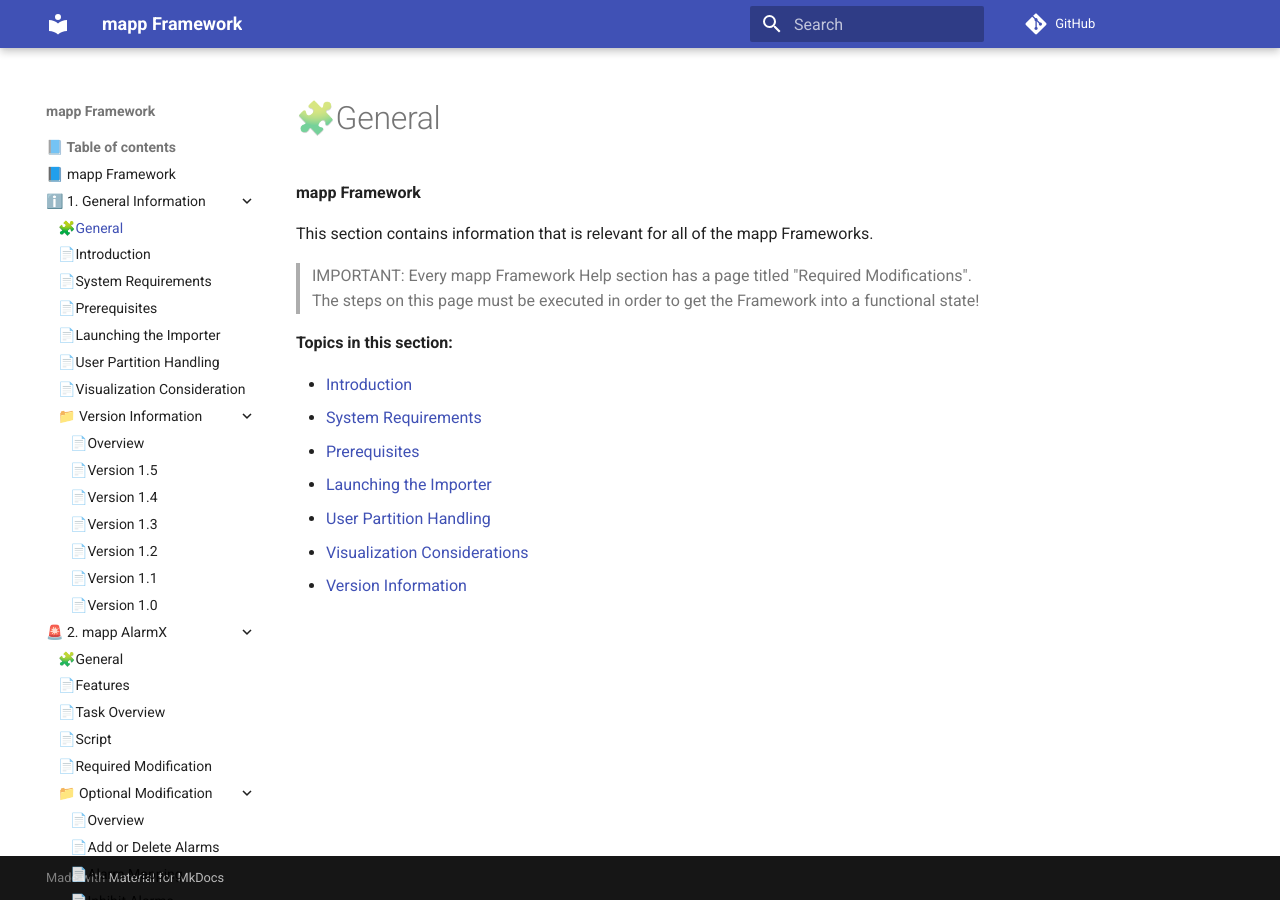
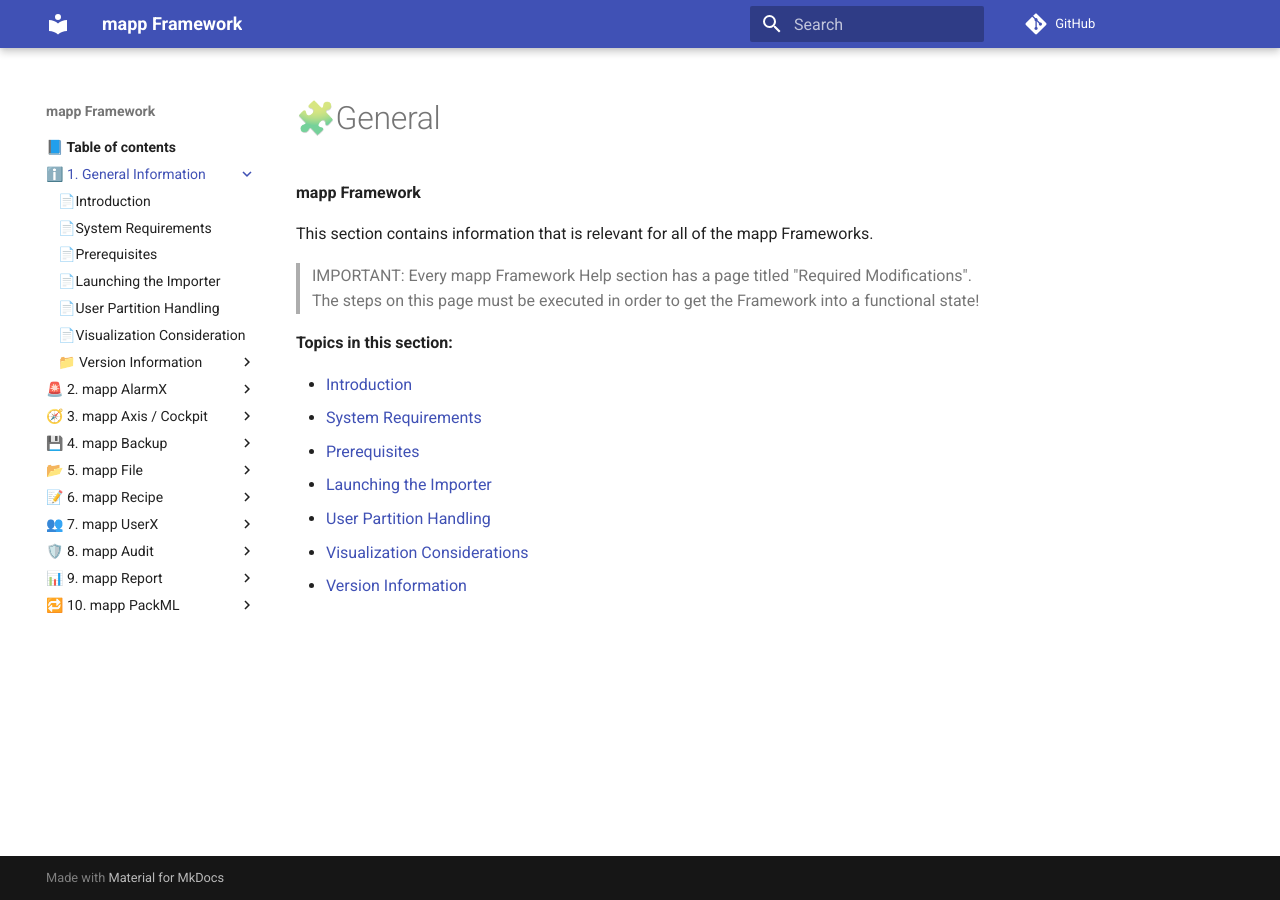
Before and after one commit to jaroslavkovar80/SSHClient, an MkDocs documentation site: the page built from docs/general/index.md, in a window 1280 px wide. Built offline with MkDocs 1.6.1 and Material for MkDocs 9.7.7, drawn with Linux system fonts in a browser that asks for light colours; comment, search, counter and statistics services are not loaded.

Commit message:
do not expand per default

```diff
--- a/mkdocs.yml
+++ b/mkdocs.yml
@@ -8,7 +8,7 @@
   name: material
   features:
     - navigation.sections
-    - navigation.expand
+    - navigation.indexes
 
 nav:
   - 📘 Table of contents:
```
